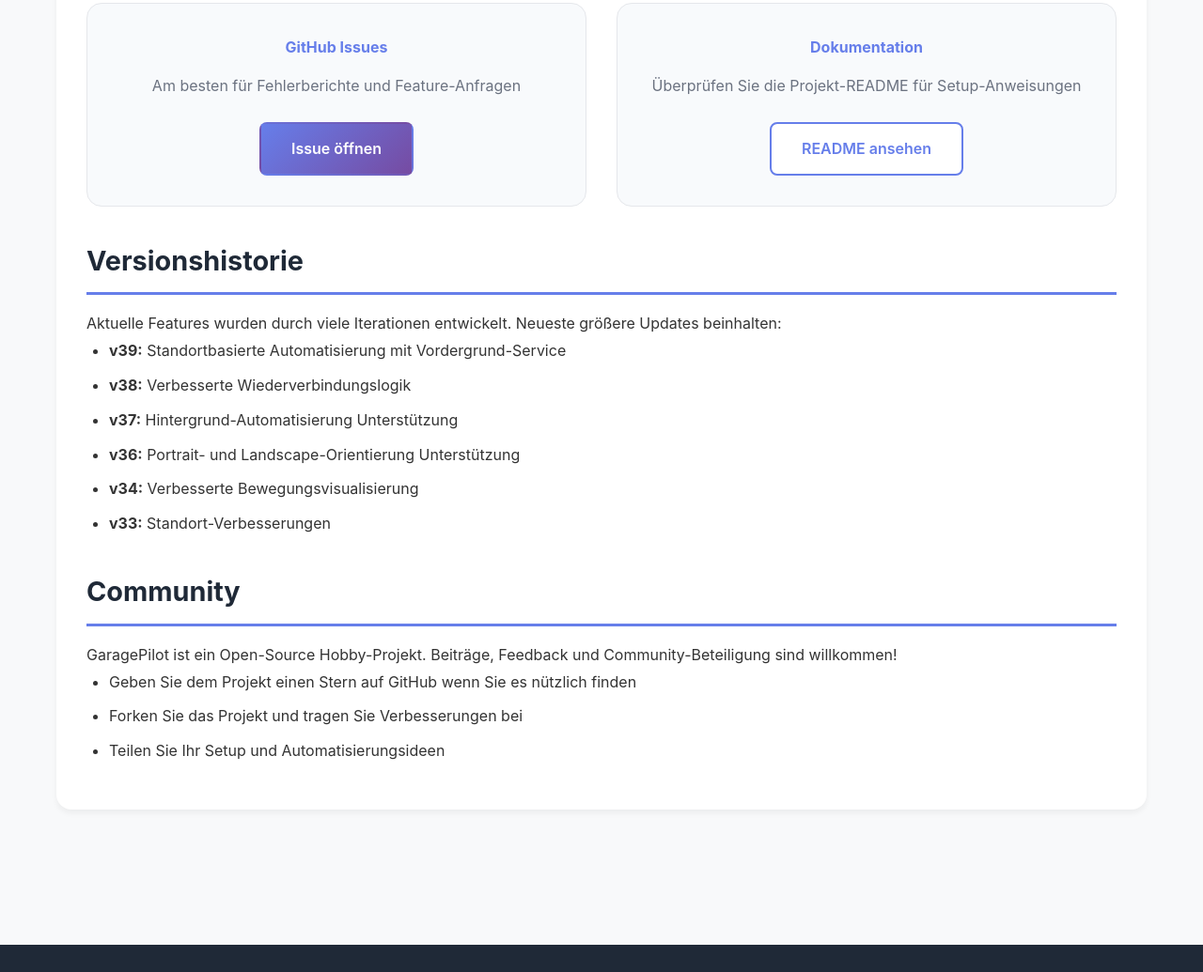
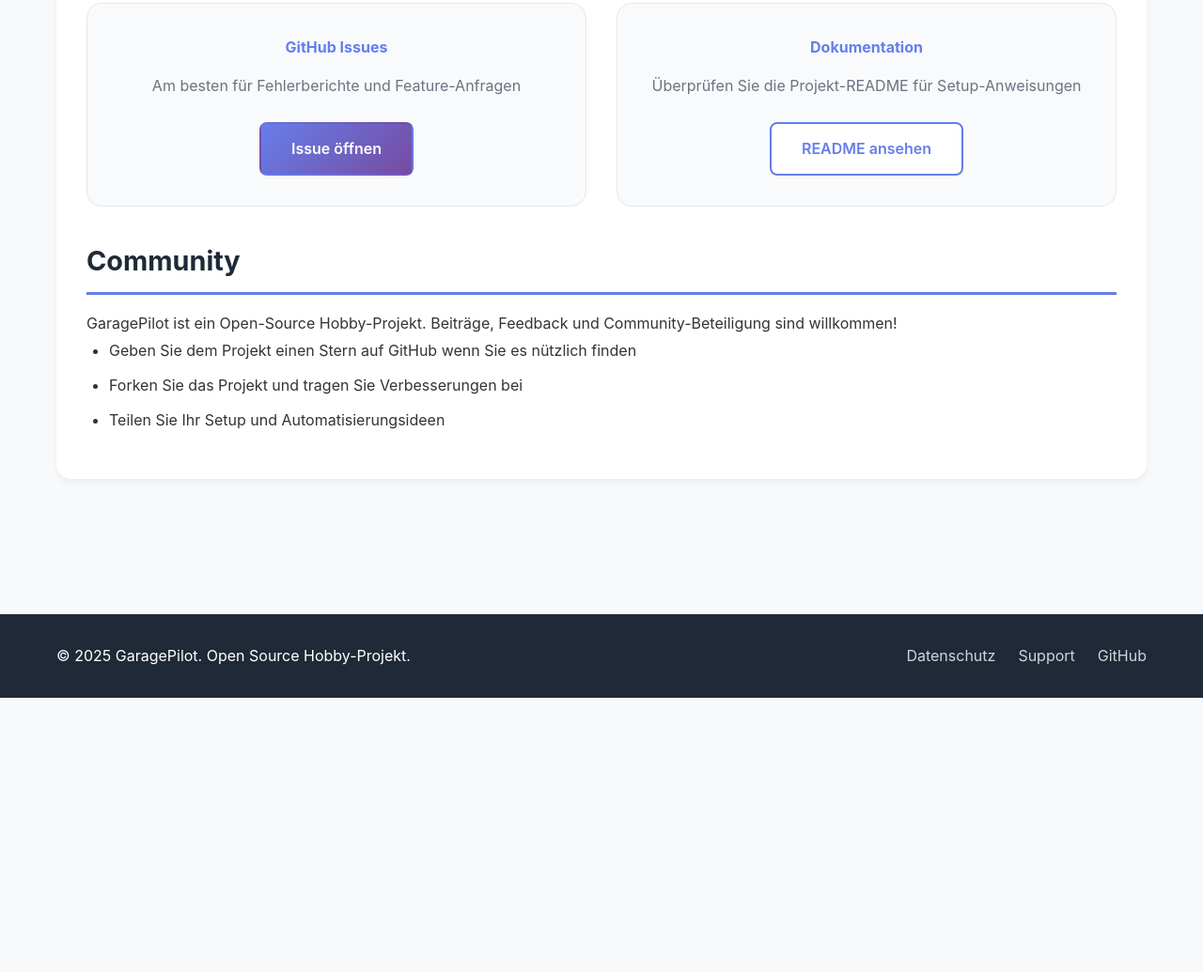
Before and after one commit to enthali/GContrl, a plain HTML site: page support-de.html in a window 1280 px wide. Shown: the part 2231-3266 px from the top of the page at 94% size. After the commit the page ends 2974 px from the top, so only its background shows below. Drawn offline with Linux system fonts and the light colour scheme.

Commit message:
Remove version history from support pages - refer users to GitHub for version details

```diff
--- a/support-de.html
+++ b/support-de.html
@@ -107,20 +107,7 @@
                         <p>Überprüfen Sie die Projekt-README für Setup-Anweisungen</p>
                         <a href="https://github.com/yourusername/GContrl#readme" class="btn btn-secondary">README ansehen</a>
                     </div>
-                </div>
-
-                <h3>Versionshistorie</h3>
-                <p>Aktuelle Features wurden durch viele Iterationen entwickelt. Neueste größere Updates beinhalten:</p>
-                <ul>
-                    <li><strong>v39:</strong> Standortbasierte Automatisierung mit Vordergrund-Service</li>
-                    <li><strong>v38:</strong> Verbesserte Wiederverbindungslogik</li>
-                    <li><strong>v37:</strong> Hintergrund-Automatisierung Unterstützung</li>
-                    <li><strong>v36:</strong> Portrait- und Landscape-Orientierung Unterstützung</li>
-                    <li><strong>v34:</strong> Verbesserte Bewegungsvisualisierung</li>
-                    <li><strong>v33:</strong> Standort-Verbesserungen</li>
-                </ul>
-
-                <h3>Community</h3>
+                </div>                <h3>Community</h3>
                 <p>GaragePilot ist ein Open-Source Hobby-Projekt. Beiträge, Feedback und Community-Beteiligung sind willkommen!</p>
                 <ul>
                     <li>Geben Sie dem Projekt einen Stern auf GitHub wenn Sie es nützlich finden</li>
```
Also changed, not shown: support-en.html (+1 -14 lines).
